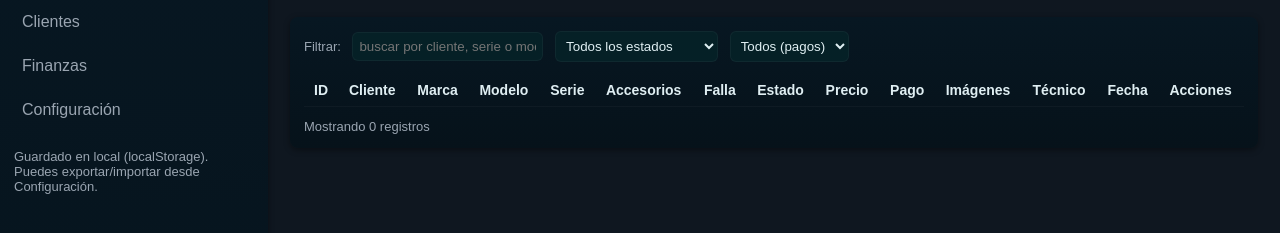
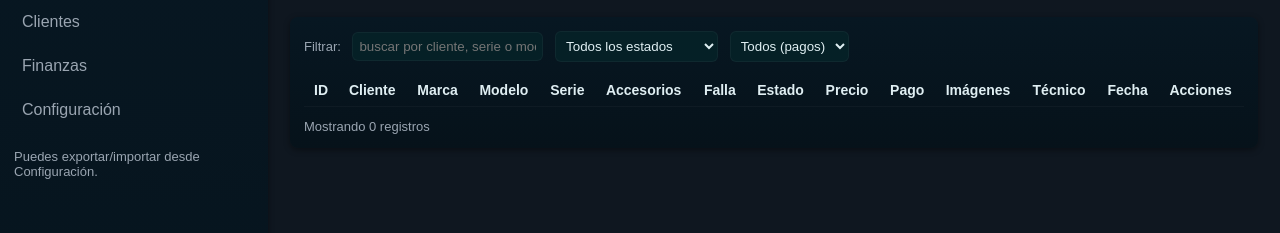
Before and after one commit to Santyguz77/Taller, a plain HTML site: page index.html in a window 1280 px wide. Shown: the part 91-324 px from the top of the page. Drawn offline with nearby package versions, Linux system fonts and the light colour scheme; no server answers.

Commit message:
Update index.html

```diff
--- a/index.html
+++ b/index.html
@@ -72,7 +72,7 @@
 				<li data-view="finance">Finanzas</li> <!-- nueva pestaña -->
 				<li data-view="settings">Configuración</li>
 			</ul>
-			<div style="margin-top:20px" class="small">Guardado en local (localStorage). Puedes exportar/importar desde Configuración.</div>
+			<div style="margin-top:20px" class="small">Puedes exportar/importar desde Configuración.</div>
 		</aside>
 
 		<main class="main">
@@ -1593,4 +1593,5 @@
 		}
 	</script>
 </body>
+
 </html>
```
